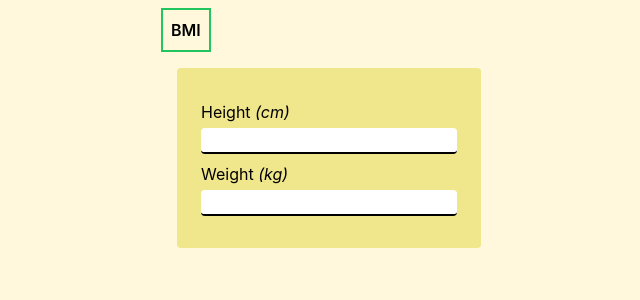
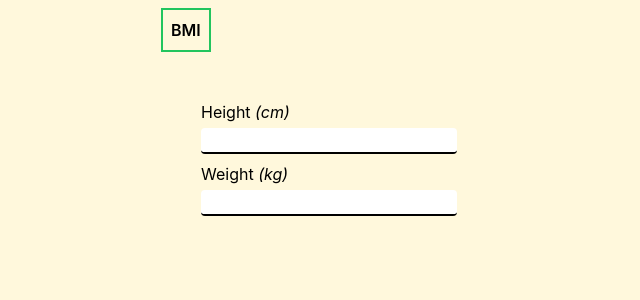
Before and after one commit to Klaymant/nutrimate, a React (Create React App) app: page / in a window 1280 px wide. Shown: the top 300 px of the page, without its empty margins (311-951 px from the left). Built offline with nearby package versions, Linux system fonts and the light colour scheme.

Commit message:
Color system change

```diff
--- a/tailwind.config.js
+++ b/tailwind.config.js
@@ -5,8 +5,11 @@ module.exports = {
   theme: {
     extend: {
       colors: {
-        silk: {
-          DEFAULT: '#F0E68C'
+        cream: {
+          DEFAULT: '#FFFCF6'
+        },
+        'mint-green': {
+          DEFAULT: '#48CFB7',
         }
       }
     },
```
